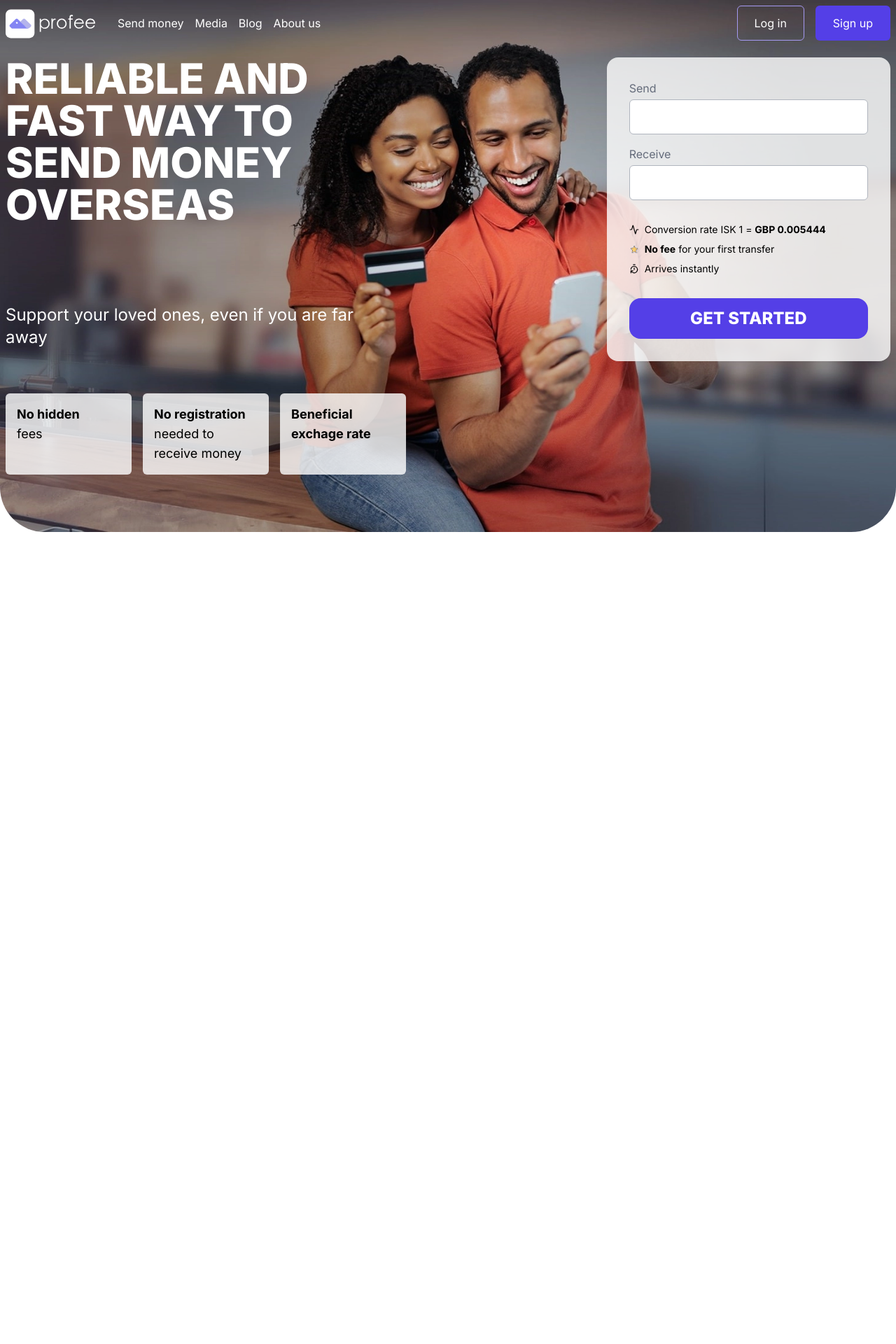
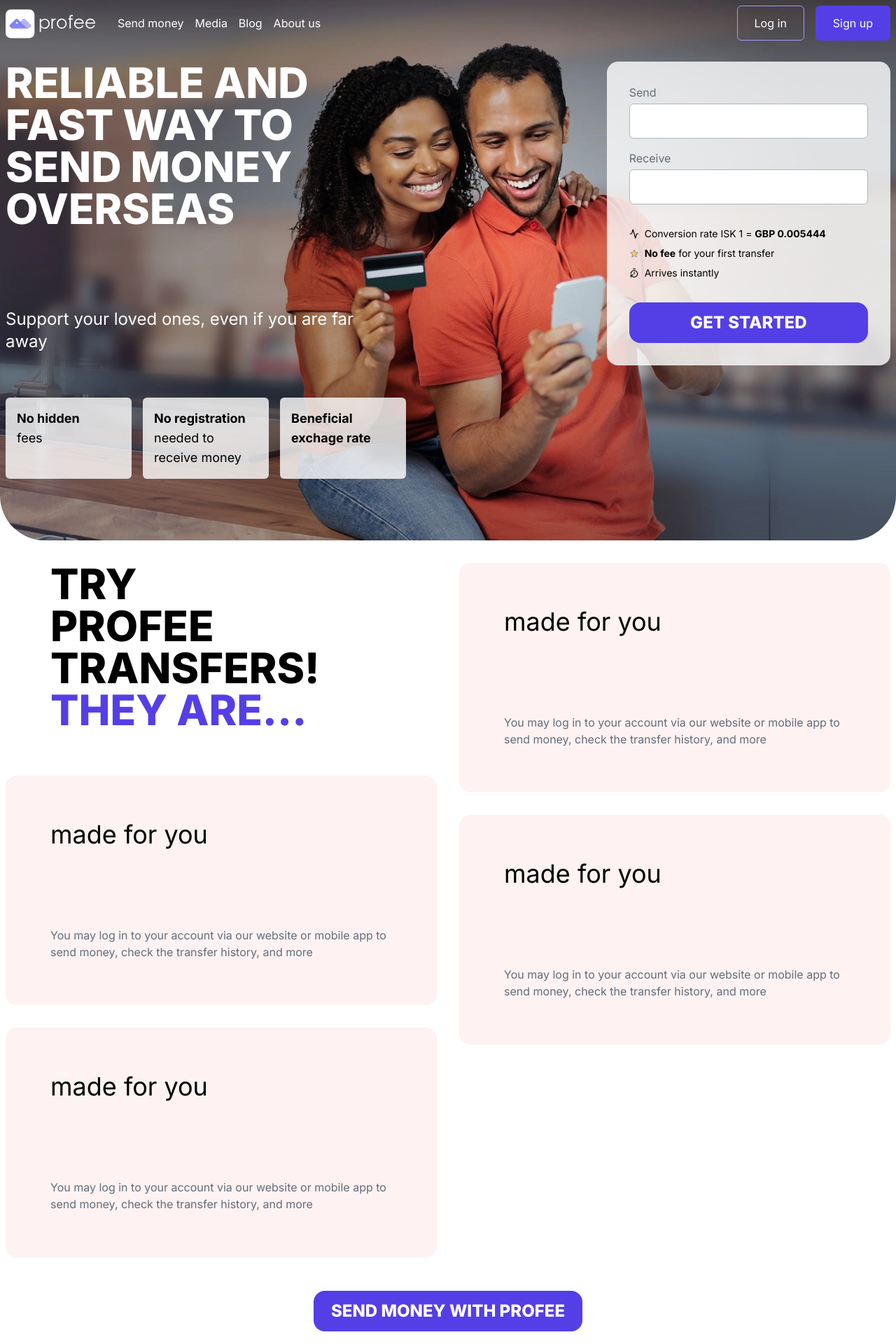
Before and after one commit to glimmrz/profee__clone, a Next.js app: page / in a window 1280 px wide. Shown: the top 1920 px of the page at 70% size. Before the commit the page ends 800 px from the top, so only its background shows below. Built offline with nearby package versions, Linux system fonts and the light colour scheme.

Commit message:
separated components

```diff
--- a/src/app/page.jsx
+++ b/src/app/page.jsx
@@ -1,10 +1,23 @@
+import Example from "@/components/example";
+import Features from "@/components/features";
 import Hero from "@/components/hero";
-import Section from "@/components/section";
+import Title from "@/components/title";
+
+const featureTitle = (
+  <Title>
+    try <br />
+    profee <br />
+    transfers! <br />
+    <span className="text-primary">they are...</span>
+  </Title>
+);
 
 export default function Home() {
   return (
     <div>
       <Hero />
+      <Features title={featureTitle} />
+      <Example />
     </div>
   );
 }
--- /dev/null
+++ b/src/components/cards/feature-card.jsx
@@ -0,0 +1,15 @@
+import Heading from "../heading";
+
+export default function FeatureCard() {
+  return (
+    <div className="p-16 bg-red-50 w-full h-fit rounded-2xl">
+      <div className="mb-28 text-black">
+        <Heading title="made for you" />
+      </div>
+      <p className="text-base text-shade">
+        You may log in to your account via our website or mobile app to send
+        money, check the transfer history, and more
+      </p>
+    </div>
+  );
+}
--- /dev/null
+++ b/src/components/example.jsx
@@ -0,0 +1,5 @@
+import Section from "./section";
+
+export default function Example() {
+  return <Section customStyles="bg-primary z-[8]"></Section>;
+}
--- /dev/null
+++ b/src/components/features.jsx
@@ -0,0 +1,27 @@
+import Button from "./button";
+import FeatureCard from "./cards/feature-card";
+import Section from "./section";
+
+export default function Features({ title }) {
+  return (
+    <Section customStyles="bg-white z-[9]">
+      <div className="flex gap-8">
+        <div className="grid gap-8">
+          {/* Heading */}
+          <div className="p-16 pt-0 pb-8">{title}</div>
+
+          <FeatureCard />
+          <FeatureCard />
+        </div>
+
+        <div className="flex flex-col gap-8">
+          <FeatureCard />
+          <FeatureCard />
+        </div>
+      </div>
+      <div className="flex items-center justify-center mt-12">
+        <Button size="lg" label="send money with profee" />
+      </div>
+    </Section>
+  );
+}
--- a/src/components/heading.jsx
+++ b/src/components/heading.jsx
@@ -1,7 +1,7 @@
-export default function Heading({ title, subtitle, title_md }) {
+export default function Heading({ title, subtitle }) {
   return (
     <hgroup className="text-inherit">
-      {title && <h1 className="text-6xl uppercase font-extrabold">{title}</h1>}
+      {title && <h1 className="text-4xl">{title}</h1>}
       {subtitle && <h2 className="text-2xl">{subtitle}</h2>}
     </hgroup>
   );
--- a/src/components/hero.jsx
+++ b/src/components/hero.jsx
@@ -1,17 +1,16 @@
-import Container from "./container";
 import FeatureBox from "./feature-box";
 import ExhangeRate from "./forms/exhange-rate";
 import Heading from "./heading";
 import Section from "./section";
+import Title from "./title";
 
 export default function Hero() {
   return (
-    <Section customStyles="bg-[url('../assets/hero.webp')] bg-cover bg-no-repeat bg-center !min-h-[95vh]">
-      <Container>
+    <Section customStyles="bg-[url('../assets/hero.webp')] bg-cover bg-no-repeat bg-center !min-h-[95vh] !mt-0 z-10">
       <div className="grid grid-cols-[2fr,1fr] gap-12">
         <div className="text-white">
           <div className="w-4/6 mb-28">
-              <Heading title="Reliable and fast way to send money overseas" />
+            <Title>Reliable and fast way to send money overseas</Title>
           </div>
           <div className="w-4/6 mb-16">
             <Heading subtitle="Support your loved ones, even if you are far away" />
@@ -30,7 +29,6 @@ export default function Hero() {
           <ExhangeRate />
         </div>
       </div>
-      </Container>
     </Section>
   );
 }
--- a/src/components/navbar.jsx
+++ b/src/components/navbar.jsx
@@ -5,7 +5,7 @@ import Button from "./button";
 
 export default function Navbar() {
   return (
-    <nav className="bg-transparent absolute w-full">
+    <nav className="bg-transparent absolute w-full z-50">
       <Container>
         <div className="flex justify-between">
           <div className="flex items-center gap-8">
--- a/src/components/section.jsx
+++ b/src/components/section.jsx
@@ -1,9 +1,13 @@
+import Container from "./container";
+
 export default function Section({ children, customStyles }) {
   return (
     <section
-      className={`min-h-[80vh] rounded-bl-4xl rounded-br-4xl flex ${customStyles} overflow-hidden`}
+      className={`min-h-[80vh] rounded-bl-4xl rounded-br-4xl flex ${customStyles} overflow-hidden -mt-14 sticky`}
     >
-      {children}
+      <Container>
+        <div className="mt-20 mb-20">{children}</div>
+      </Container>
     </section>
   );
 }
--- /dev/null
+++ b/src/components/title.jsx
@@ -0,0 +1,3 @@
+export default function Title({ children }) {
+  return <h1 className="text-6xl uppercase font-extrabold">{children}</h1>;
+}
```
Lines whose indentation alone changed are shown as unchanged.
